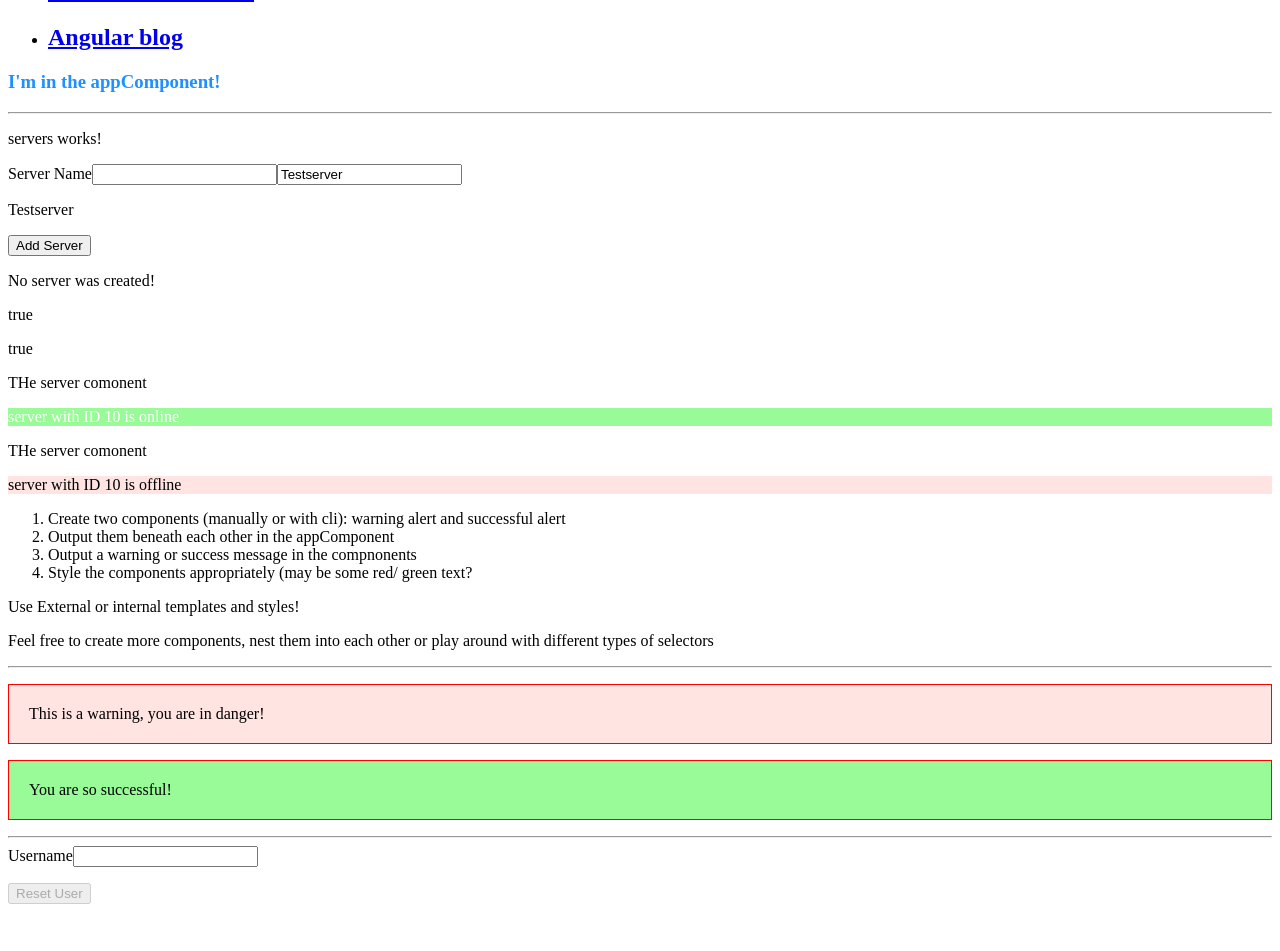
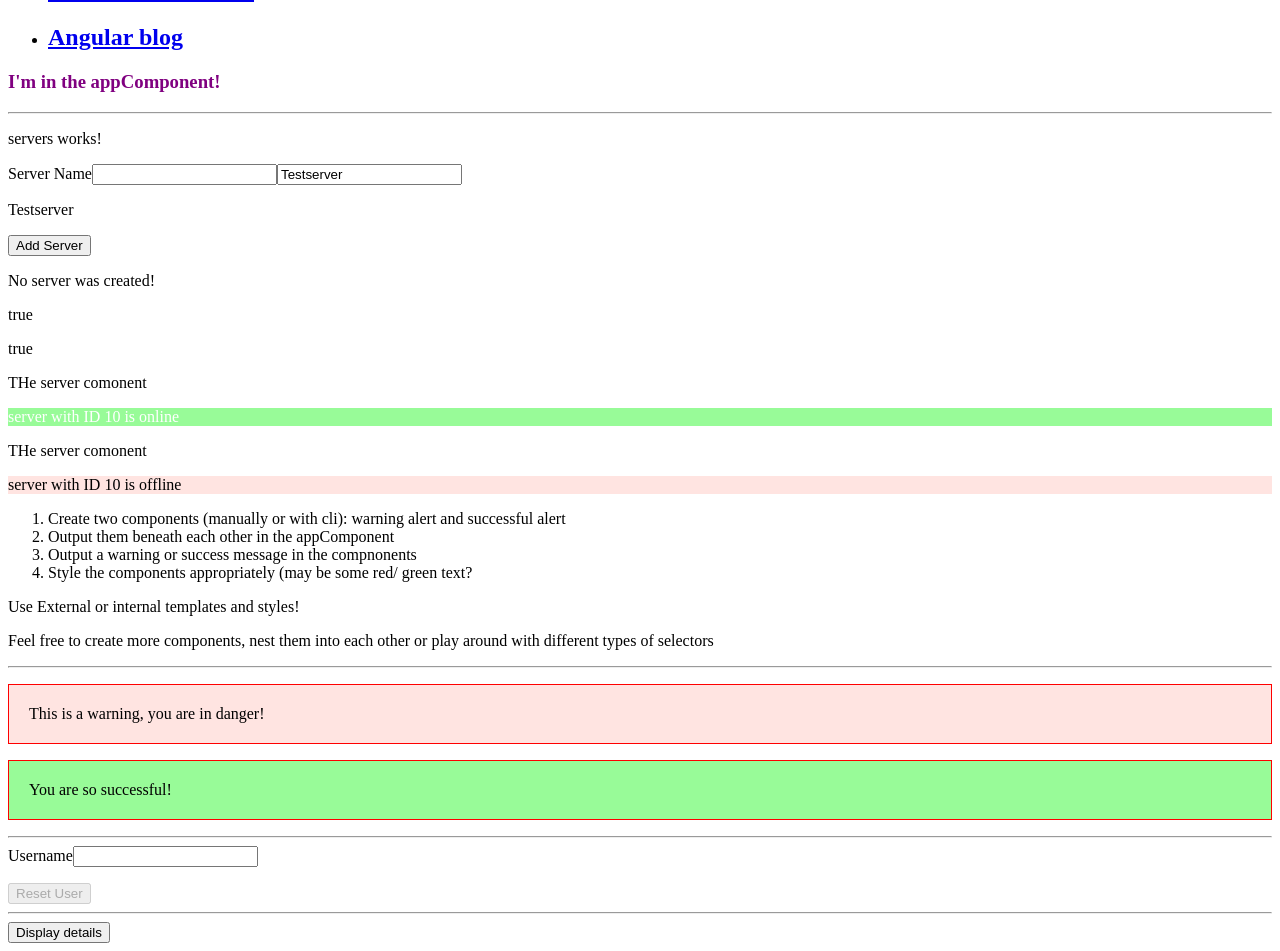
Before and after one commit to nxsharma/firstangularapp, an Angular app: page / in a window 1280 px wide. Shown: the part 462-1413 px from the top of the page. Before the commit the page ends 1374 px from the top, so only its background shows below. Built offline with nearby package versions, Linux system fonts and the light colour scheme.

Commit message:
ngStyle ngClass let logitem use index from zero  white-text

```diff
--- a/src/app/app.component.css
+++ b/src/app/app.component.css
@@ -1,3 +1,7 @@
 h3{
-    color: darkblue;
+    color: purple;
 }
+
+.white-text{
+    color: white;
+}
--- a/src/app/app.component.html
+++ b/src/app/app.component.html
@@ -51,6 +51,20 @@
     </div>
   </div>
 </div>
+<hr>
+<div class="container">
+  <div class="row">
+    <div class="col-xs-12">
+      <!-- <button class="btn btn-primary" (click)="showSecret =!showSecret">Display Details</button> -->
+      <button class="btn btn-primary" (click)="onToggleDetails()">Display details </button>
+      <p *ngIf="showSecret">Secret Password = tuna</p>
+      <div *ngFor="let logitem of log; let i = index"
+      [ngStyle]="{backgroundColor: i >= 4 ? 'blue' : 'transparent'}"
+      [ngClass]="{'white-text': i >= 4}"
+      >{{logitem}}</div>
+    </div>
+  </div>
+</div>
 
 
 <!-- npm install --save bootstrap@3 to install locally in node module folder// "node_modules/bootstrap/dist/css/bootstrap.min.css" to angular.json ..save the file..run ng serve -->
--- a/src/app/app.component.ts
+++ b/src/app/app.component.ts
@@ -3,14 +3,22 @@
 @Component({
   selector: 'app-root',
   templateUrl: './app.component.html',
-  //styleUrls: ['./app.component.css']
-  styles:[`
-    h3{
-      color:dodgerblue;
-    }
-  `]
+  styleUrls: ['./app.component.css']
+  // styles:[`
+  //   h3{
+  //     color:dodgerblue;
+  //   }
+  // `]
 })
 export class AppComponent {
   name = 'Nikhil';
   username = '';
+  showSecret = false;
+  log = [];
+
+  onToggleDetails(){
+    this.showSecret = !this.showSecret;
+    // this.log.push(this.log.length + 1);
+    this.log.push(new Date());
+  }
 }
--- a/src/app/servers/servers.component.html
+++ b/src/app/servers/servers.component.html
@@ -18,6 +18,6 @@
 <p>{{allowNewServer}}</p>
 <p [innerText]="allowNewServer"></p>
 <p *ngIf="serverCreated">Server was created, server name is {{serverName}}</p>
+
 <ng-template  #noServer><p>No server was created!</p></ng-template>
-<app-server></app-server>
-<app-server></app-server>
+<app-server *ngFor="let srvr of servers"></app-server>
--- a/src/app/servers/servers.component.ts
+++ b/src/app/servers/servers.component.ts
@@ -15,6 +15,7 @@
   serverCreationStatus = 'No server was created!';
   serverName = 'Testserver';
   serverCreated = false;
+  servers = ['TestServer','TestServer 2']
   constructor() {
     setTimeout(()=>{
       this.allowNewServer = true;
@@ -26,6 +27,7 @@
 
   onCreateServer(){
       this.serverCreated = true;
+      this.servers.push(this.serverName);
       this.serverCreationStatus = 'Server was created! Name is ' + this.serverName;
   }
 
```
